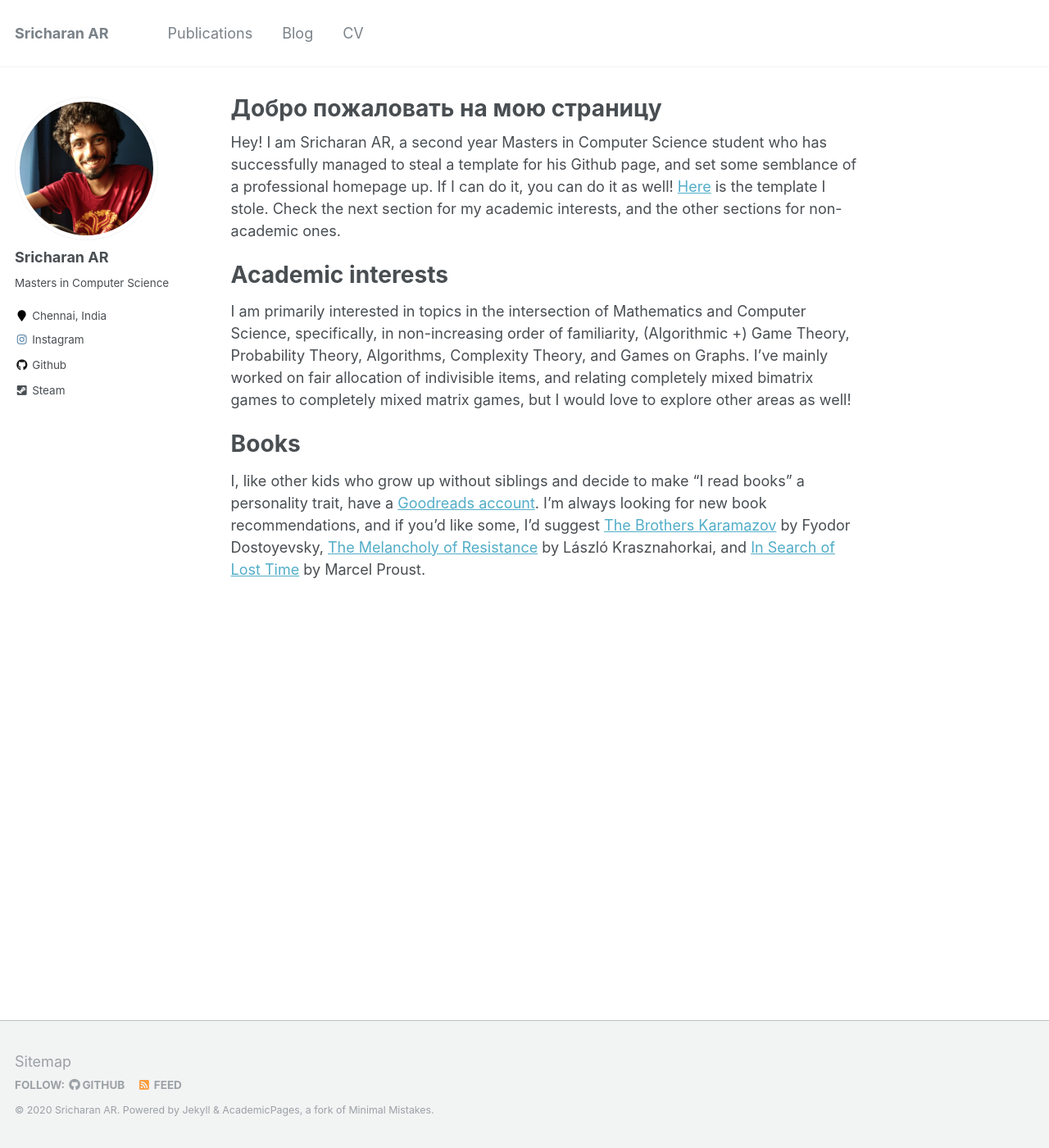
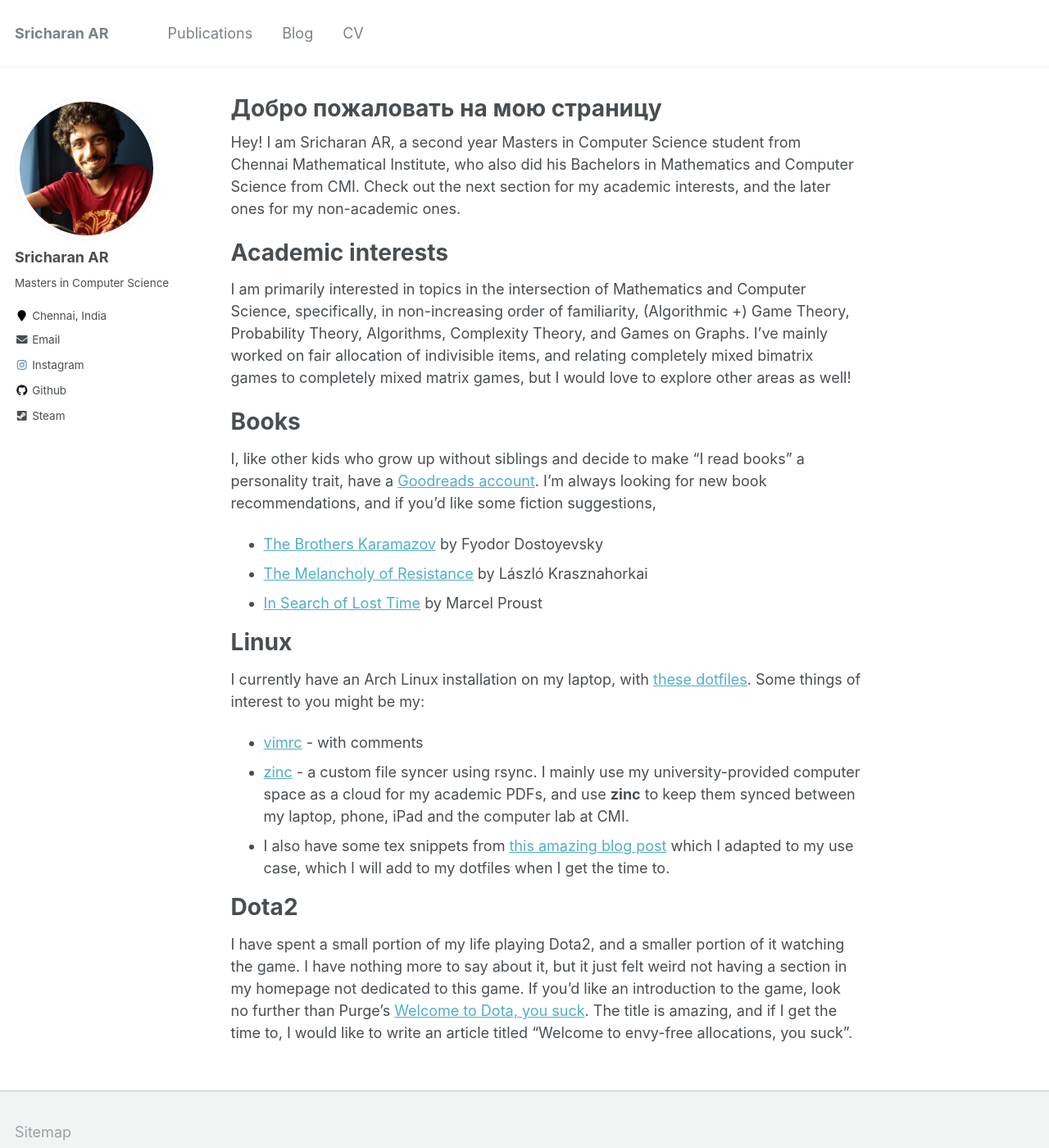
Before and after one commit to SriAR/sriar.github.io, a Jekyll site: the page built from _pages/about.md, in a window 1280 px wide and 1400 px high. Shown: the whole window at 82% size. Built offline with Jekyll 4.4.1, drawn with Linux system fonts in a browser that asks for light colours.

Commit message:
Books, dots and dotes

```diff
--- a/_config.yml
+++ b/_config.yml
@@ -87,7 +87,7 @@ author:
   employer         :
   pubmed           :
   googlescholar    :
-  email            :
+  email            : "0rsrich0r0n@cmi.ac.in,'0/a'"
   researchgate     :  # example: "https://www.researchgate.net/profile/yourprofile"
   uri              :
   bitbucket        :
--- a/_pages/about.md
+++ b/_pages/about.md
@@ -8,7 +8,7 @@ redirect_from:
   - /about.html
 ---
 
-Hey! I am Sricharan AR, a second year Masters in Computer Science student who has successfully managed to steal a template for his Github page, and set some semblance of a professional homepage up. If I can do it, you can do it as well! [Here](https://github.com/academicpages/academicpages.github.io) is the template I stole. Check the next section for my academic interests, and the other sections for non-academic ones.
+Hey! I am Sricharan AR, a second year Masters in Computer Science student from Chennai Mathematical Institute, who also did his Bachelors in Mathematics and Computer Science from CMI. Check out the next section for my academic interests, and the later ones for my non-academic ones.
 
 Academic interests
 ======
@@ -18,4 +18,22 @@ I am primarily interested in topics in the intersection of Mathematics and Compu
 Books
 ======
 
-I, like other kids who grow up without siblings and decide to make "I read books" a personality trait, have a [Goodreads account](https://www.goodreads.com/review/list/8544194?order=d&sort=date_read). I'm always looking for new book recommendations, and if you'd like some, I'd suggest [The Brothers Karamazov](https://www.goodreads.com/book/show/4934.The_Brothers_Karamazov) by Fyodor Dostoyevsky, [The Melancholy of Resistance](https://www.goodreads.com/book/show/119512.The_Melancholy_of_Resistance) by László Krasznahorkai, and [In Search of Lost Time](https://www.goodreads.com/book/show/18796.In_Search_of_Lost_Time) by Marcel Proust.
+I, like other kids who grow up without siblings and decide to make "I read books" a personality trait, have a [Goodreads account](https://www.goodreads.com/review/list/8544194?order=d&sort=date_read). I'm always looking for new book recommendations, and if you'd like some fiction suggestions,
+
+* [The Brothers Karamazov](https://www.goodreads.com/book/show/4934.The_Brothers_Karamazov) by Fyodor Dostoyevsky
+* [The Melancholy of Resistance](https://www.goodreads.com/book/show/119512.The_Melancholy_of_Resistance) by László Krasznahorkai
+* [In Search of Lost Time](https://www.goodreads.com/book/show/18796.In_Search_of_Lost_Time) by Marcel Proust
+
+Linux
+======
+
+I currently have an Arch Linux installation on my laptop, with [these dotfiles](https://github.com/SriAR/dotfiles). Some things of interest to you might be my:
+
+* [vimrc](https://github.com/SriAR/dotfiles/blob/master/vim/vimrc) - with comments
+* [zinc](https://github.com/SriAR/dotfiles/blob/master/bin/zinc) - a custom file syncer using rsync. I mainly use my university-provided computer space as a cloud for my academic PDFs, and use **zinc** to keep them synced between my laptop, phone, iPad and the computer lab at CMI.
+* I also have some tex snippets from [this amazing blog post](https://castel.dev/post/lecture-notes-1) which I adapted to my use case, which I will add to my dotfiles when I get the time to.
+
+Dota2
+======
+
+I have spent a small portion of my life playing Dota2, and a smaller portion of it watching the game. I have nothing more to say about it, but it just felt weird not having a section in my homepage not dedicated to this game. If you'd like an introduction to the game, look no further than Purge's [Welcome to Dota, you suck](https://purgegamers.true.io/g/dota-2-guide/#welcome-to-dota-you-suck). The title is amazing, and if I get the time to, I would like to write an article titled "Welcome to envy-free allocations, you suck".
```
